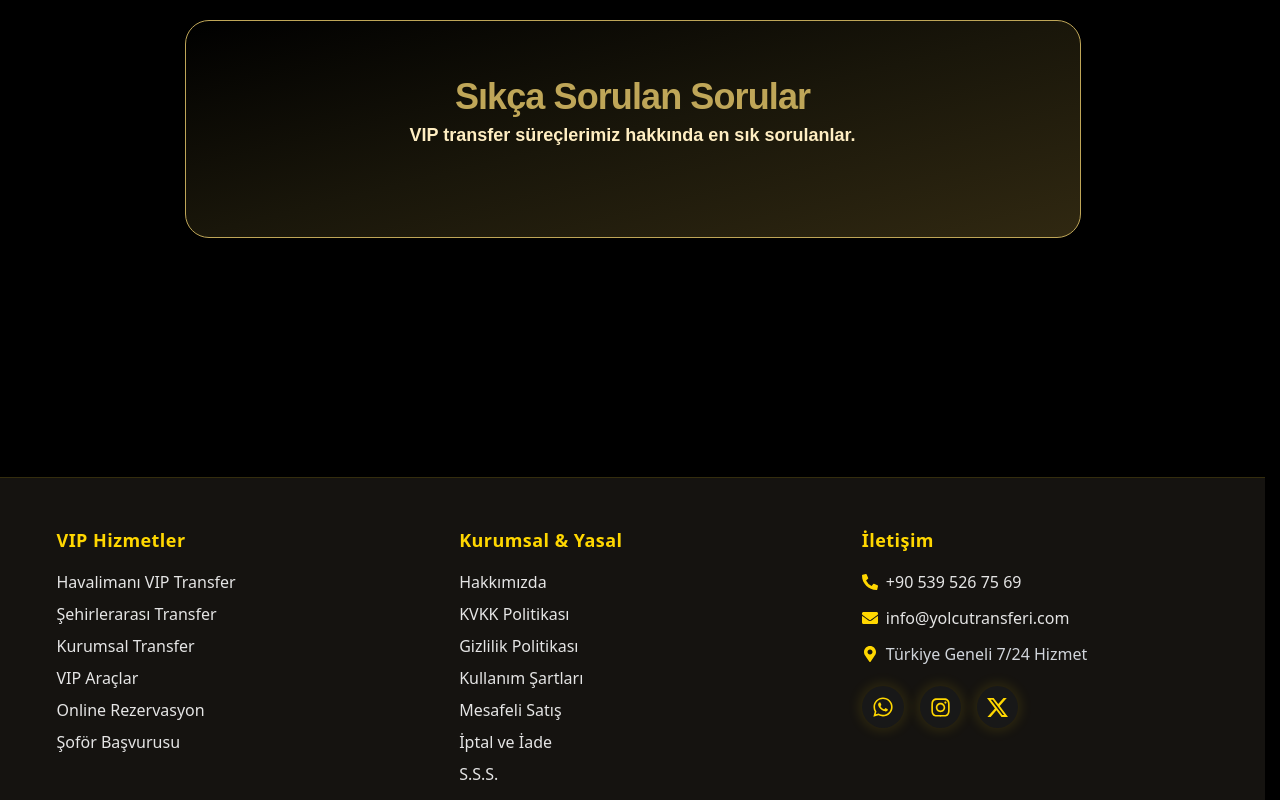
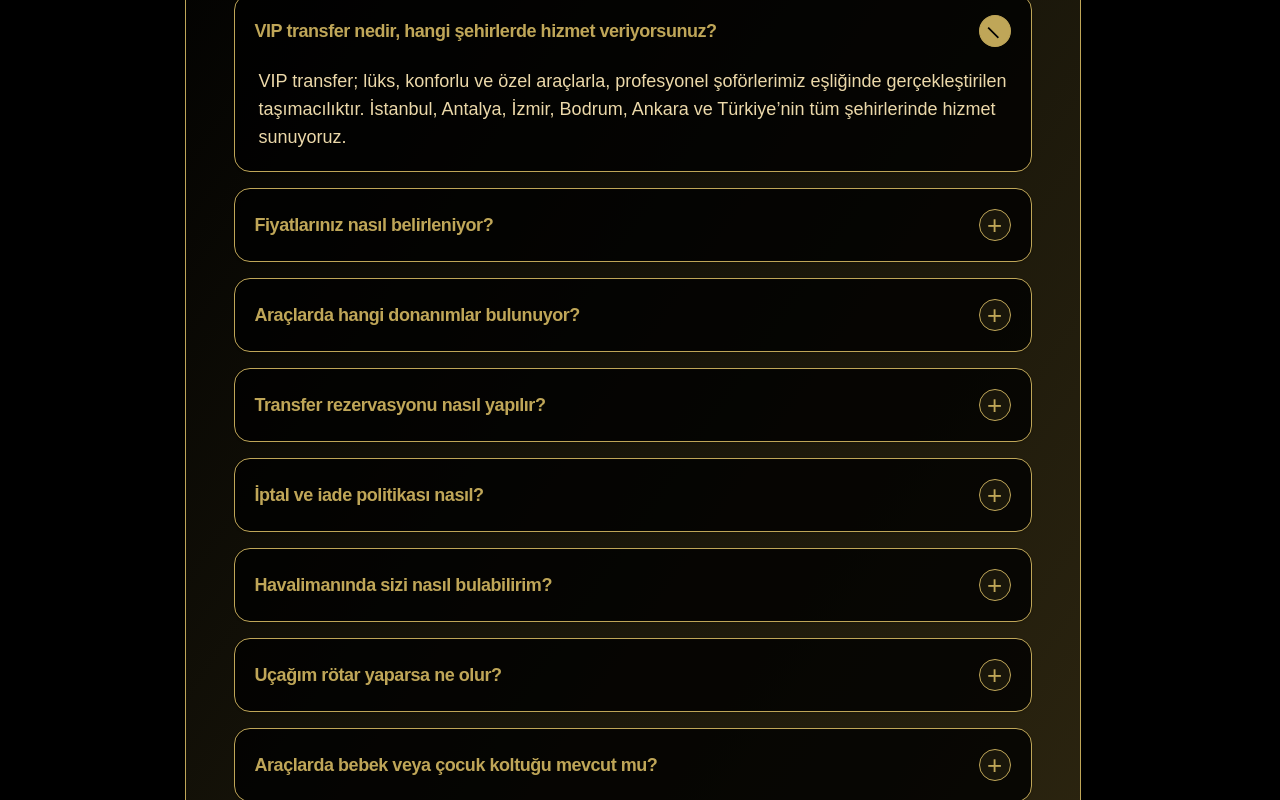
Before and after one commit to haliltayfur/yolcutransferi, a Next.js app: page /sss in a window 1280 px wide. Shown: the part 340-1140 px from the top of the page. Built offline with nearby package versions, Linux system fonts and the light colour scheme.

Commit message:
Update page.js

```diff
--- a/app/sss/page.js
+++ b/app/sss/page.js
@@ -1,63 +1,108 @@
 "use client";
 import { useState } from "react";
 
+// Sorular
 const SORULAR = [
-  // ... senin yukarıda verdiğin soruların tamamı buraya aynen eklenmeli ...
-  // Kısaltmadım, yukarıdan kopyalayabilirsin.
+  {
+    q: "VIP transfer nedir, hangi şehirlerde hizmet veriyorsunuz?",
+    a: "VIP transfer; lüks, konforlu ve özel araçlarla, profesyonel şoförlerimiz eşliğinde gerçekleştirilen taşımacılıktır. İstanbul, Antalya, İzmir, Bodrum, Ankara ve Türkiye’nin tüm şehirlerinde hizmet sunuyoruz."
+  },
+  {
+    q: "Fiyatlarınız nasıl belirleniyor?",
+    a: "Transfer ücretleri; tercih edilen araç tipi, mesafe, varış noktası ve ek hizmetlere göre sistem tarafından otomatik olarak hesaplanır. Size en uygun ve şeffaf fiyat, rezervasyon sırasında sunulur."
+  },
+  {
+    q: "Araçlarda hangi donanımlar bulunuyor?",
+    a: "Maybach, Vito ve diğer VIP araçlarımızda deri koltuk, Wi-Fi, minibar, ekstra bagaj alanı ve çocuk koltuğu gibi donanımlar mevcuttur. Dron transferlerde özel güvenlik önlemleri alınır."
+  },
+  {
+    q: "Transfer rezervasyonu nasıl yapılır?",
+    a: "Ana sayfa veya Rezervasyon menüsünden transfer formunu doldurarak, online ödeme ile rezervasyonunuzu kolayca tamamlayabilirsiniz. 7/24 destek ekibimiz size yardımcı olacaktır."
+  },
+  {
+    q: "İptal ve iade politikası nasıl?",
+    a: "Transfer saatinden en az 8 saat önce iptal edilen rezervasyonlarda ücretin tamamı iade edilir. Daha geç iptallerde veya yolculuk başlamışsa ücret iadesi yapılmaz. Detaylar için İade Politikası sayfamıza bakınız."
+  },
+  {
+    q: "Havalimanında sizi nasıl bulabilirim?",
+    a: "Transferiniz onaylandıktan kısa bir süre sonra, size atanan şoförün adı, iletişim bilgileri ve araç detayları hem cep telefonunuza hem de e-posta adresinize gönderilecektir. Talep etmeniz halinde, şoförümüz isminizin yazılı olduğu bir tabela ile terminal çıkış kapısında sizi karşılayabilir. Bu karşılama hizmeti ek ücrete tabidir."
+  },
+  {
+    q: "Uçağım rötar yaparsa ne olur?",
+    a: "Rezervasyon sırasında belirttiğiniz uçuş numarası üzerinden uçuşunuz anlık olarak takip edilir. Rötar durumunda endişelenmenize gerek yok; şoförümüz iniş saatinize göre sizi karşılayacaktır. Ancak bekleme süresi maksimum 1 saattir. 1 saati aşan beklemelerde, her ek saat için toplam transfer ücretine %5 oranında ek ücret yansıtılır."
+  },
+  {
+    q: "Araçlarda bebek veya çocuk koltuğu mevcut mu?",
+    a: "VIP araçlarımızda bebek ve çocuk koltuğu hizmeti, güvenlik ve konfor açısından sunulmaktadır. Bu hizmet opsiyoneldir ve rezervasyon esnasında ayrıca seçilmelidir. Talep edilen koltuk, çocuğunuzun yaşına uygun olarak temin edilir ve ek ücrete tabidir."
+  },
+  {
+    q: "Transfer ücretini nasıl ödeyebilirim?",
+    a: "Transfer ödemeleri yalnızca banka havalesi, EFT veya güvenli online ödeme sistemi üzerinden yapılmaktadır. Araç içerisinde nakit ya da kredi kartı ile ödeme alınmamaktadır. Rezervasyon onayı, ödeme tamamlandıktan sonra gerçekleşir."
+  },
+  {
+    q: "Rezervasyonumu ne kadar önceden yapmalıyım?",
+    a: "Transferinizi en az 2 saat öncesine kadar online olarak Rezervasyon yapabilirsiniz. Acil talepleriniz için iletişim hattımızdan destek alabilirsiniz. Ancak bu transferlerde iptal ve iade hakkı bulunmamaktadır; vazgeçilen transferlerde ücret iadesi yapılmaz."
+  },
+  {
+    q: "Evcil hayvanımla seyahat edebilir miyim?",
+    a: "Evcil hayvanla seyahat mümkündür. Bu hizmet opsiyoneldir ve rezervasyon sırasında ayrıca belirtilmelidir. Evcil hayvanınızın taşıma kutusu/kafesi olması zorunludur. Taşıma kutusu talep edilirse, bu ek hizmete ayrıca ücret yansıtılır ve araç buna uygun şekilde planlanır."
+  }
 ];
 
 export default function SSS() {
-  const [acik, setAcik] = useState([0, 1]);
+  const [open, setOpen] = useState([0]);
 
-  const toggle = (i) => {
-    setAcik(acik.includes(i) ? [] : [i]);
+  const handleToggle = (i) => {
+    setOpen(open.includes(i) ? [] : [i]);
   };
 
   return (
     <main className="flex justify-center items-center min-h-[90vh] bg-black">
       <section className="w-full max-w-4xl mx-auto border border-[#bfa658] rounded-3xl shadow-2xl px-6 md:px-12 py-14 bg-gradient-to-br from-black via-[#19160a] to-[#302811] mt-16 mb-10">
-        <h1 className="text-3xl md:text-4xl font-extrabold text-[#bfa658] tracking-tight mb-1 text-center">
+        {/* Başlık */}
+        <h1 className="text-3xl md:text-4xl font-extrabold text-[#bfa658] tracking-tight mb-2 text-center">
           Sıkça Sorulan Sorular
         </h1>
-        <div className="text-lg text-[#ffeec2] font-semibold text-center mb-8">
+        <div className="text-lg text-[#ffeec2] font-semibold text-center mb-10">
           VIP transfer süreçlerimiz hakkında en sık sorulanlar.
         </div>
-        <div className="space-y-5">
+
+        {/* SSS Listesi */}
+        <div className="space-y-4">
           {SORULAR.map((item, i) => (
             <div
               key={i}
-              className="bg-black/70 border border-[#bfa658]/40 rounded-2xl shadow px-5 py-3"
+              className="bg-black/80 border border-[#bfa658] rounded-2xl shadow flex flex-col transition"
             >
               <button
-                className="w-full text-left flex items-center justify-between font-semibold text-lg text-[#ffeec2] focus:outline-none"
-                onClick={() => toggle(i)}
-                aria-expanded={acik.includes(i)}
-                style={{ fontFamily: "inherit" }}
+                onClick={() => handleToggle(i)}
+                className="flex justify-between items-center w-full text-left px-5 py-4 md:py-5 focus:outline-none group"
               >
-                <span className="flex-1">{item.q}</span>
+                <span className="text-base md:text-lg text-[#bfa658] font-semibold tracking-tight">
+                  {item.q}
+                </span>
                 <span
-                  className={`
-                    flex items-center justify-center ml-4 w-8 h-8 rounded-full border border-[#bfa658]
-                    transition-all duration-300
-                    ${acik.includes(i) ? "bg-[#bfa658]/20" : "bg-black/70"}
-                  `}
+                  className={`ml-4 flex-shrink-0 transition-transform duration-200 rounded-full border border-[#bfa658] w-8 h-8 flex items-center justify-center bg-[#19160a]
+                  ${open.includes(i) ? "bg-[#bfa658] text-black rotate-45" : "text-[#bfa658]"}`}
+                  style={{ fontSize: 26 }}
+                  aria-label={open.includes(i) ? "Kapat" : "Aç"}
                 >
-                  <span className={`text-2xl font-bold transition-transform ${acik.includes(i) ? "text-[#bfa658]" : "text-[#ffeec2]"}`}>
-                    {acik.includes(i) ? "–" : "+"}
-                  </span>
+                  {open.includes(i) ? "–" : "+"}
                 </span>
               </button>
-              {acik.includes(i) && (
-                <div className="mt-3 text-[#ecd9aa] text-base leading-relaxed animate-fade-in">{item.a}</div>
+              {open.includes(i) && (
+                <div className="px-6 pb-5 text-[#ecd9aa] font-normal text-base md:text-lg leading-relaxed animate-fade-in">
+                  {item.a}
+                </div>
               )}
             </div>
           ))}
         </div>
-        <style>{`
-          .animate-fade-in { animation: fadeIn .7s; }
-          @keyframes fadeIn { 0% { opacity: 0; transform: translateY(15px);} 100% { opacity: 1; transform: translateY(0);} }
-        `}</style>
       </section>
+      <style>{`
+        .animate-fade-in { animation: fadeIn .6s; }
+        @keyframes fadeIn { 0% { opacity: 0; transform: translateY(10px);} 100% { opacity: 1; transform: translateY(0);} }
+      `}</style>
     </main>
   );
 }
```
